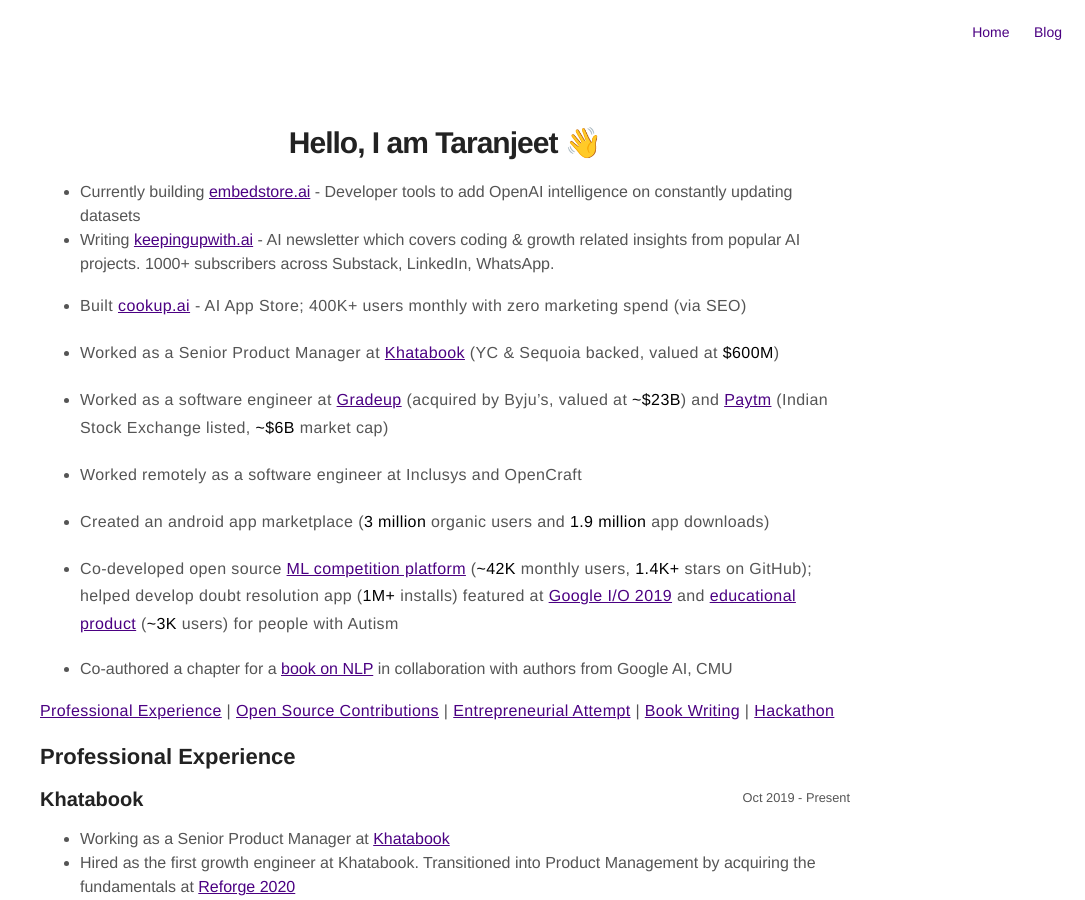
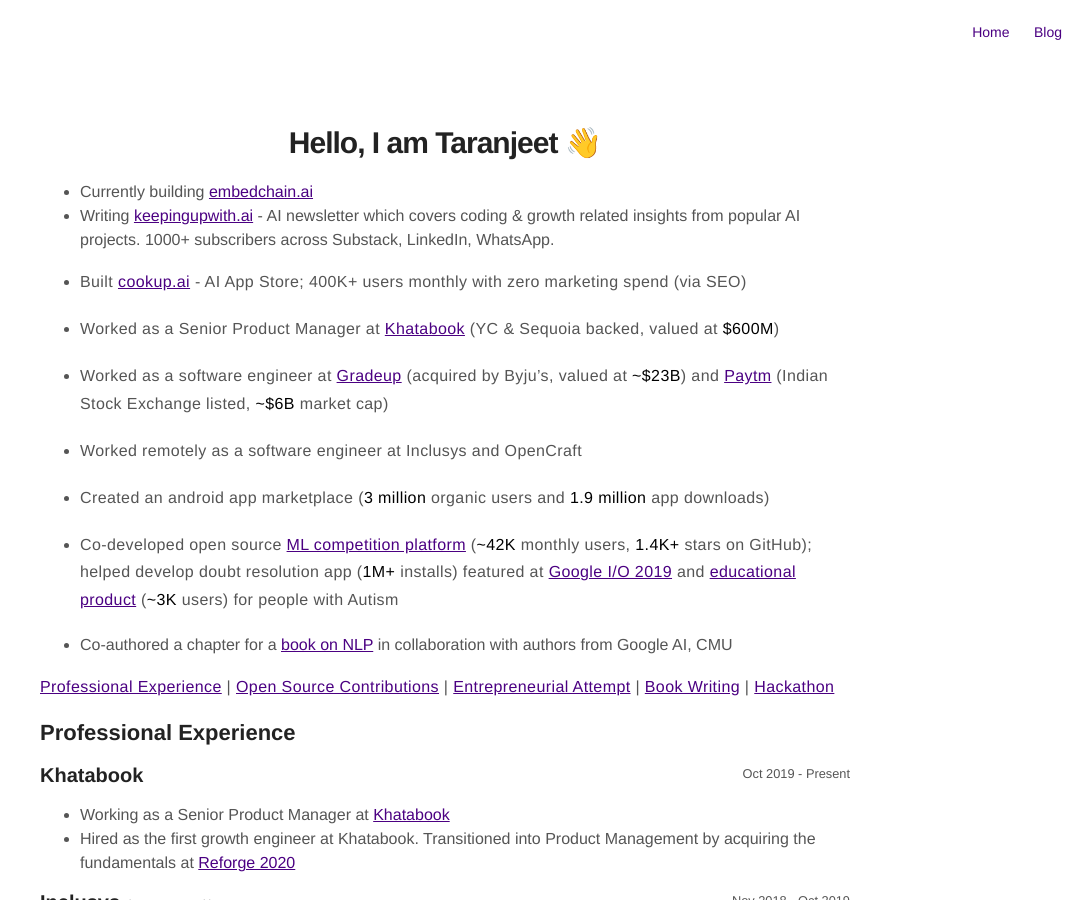
Before and after one commit to taranjeet/taranjeet.github.io, a Jekyll site: the page built from about.md, in a window 1280 px wide and 900 px high. Shown: the whole window, without its empty margins (195-1280 px from the left). Built offline with Jekyll 4.4.1, drawn with Linux system fonts in a browser that asks for light colours.

Commit message:
Update about.md

```diff
--- a/about.md
+++ b/about.md
@@ -5,7 +5,7 @@ layout: page
 
 <div align="center"><h1>Hello, I am Taranjeet 👋</h1></div>
 
-* Currently building [embedstore.ai](https://embedstore.ai) - Developer tools to add OpenAI intelligence on constantly updating datasets
+* Currently building [embedchain.ai](https://embedchain.ai)
 * Writing [keepingupwith.ai](https://keepingupwith.ai) - AI newsletter which covers coding & growth related insights from popular AI projects. 1000+ subscribers across Substack, LinkedIn, WhatsApp.
 * Built [cookup.ai](https://cookup.ai) - AI App Store; 400K+ users monthly with zero marketing spend (via SEO)
 
```
